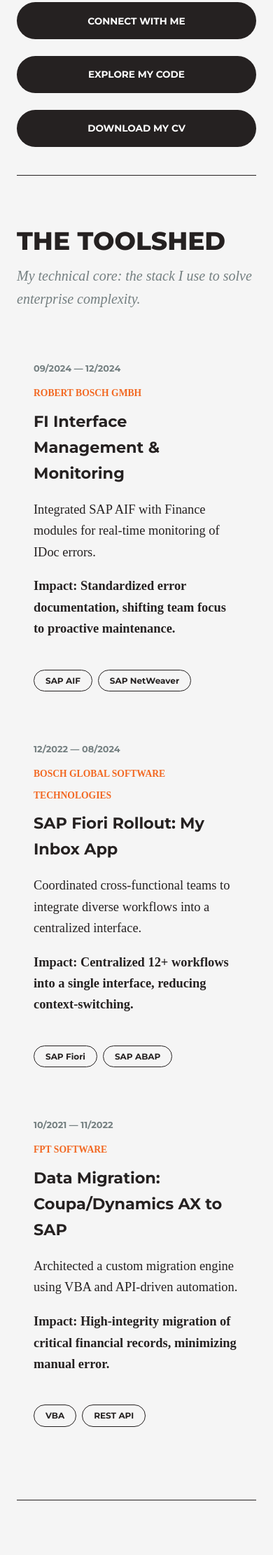
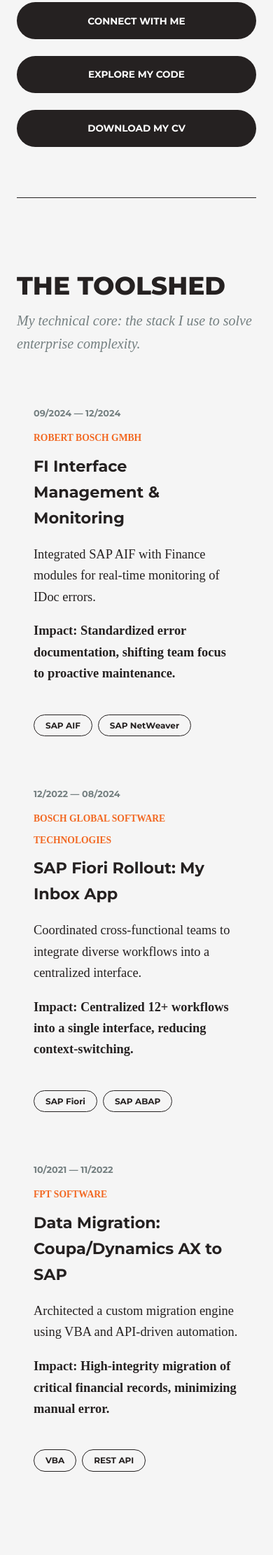
Before and after one commit to huongntn/portfolio-website, a Jekyll site: the page built from index.html, in a window 390 px wide. Shown: the part 1076-3298 px from the top of the page at 70% size. Built offline with Jekyll 4.4.1, drawn with Linux system fonts in a browser that asks for light colours; some web fonts are replaced.

Commit message:
Update style.css

```diff
--- a/assets/css/style.css
+++ b/assets/css/style.css
@@ -76,9 +76,10 @@
   .hero-wrapper { flex-direction: column; text-align: center; gap: 1.5rem !important; margin-bottom: 1.5rem !important;}
   .hero-text { text-align: center; }
   .hero-text p { margin-bottom: 1rem !important; }
-  .hero-buttons { flex-direction: column; align-items: center; margin-top: 1rem !important; gap: 0.5rem !important; }
+  .hero-buttons { flex-direction: column; align-items: center; margin-top: 1rem !important; margin-bottom: 0; gap: 0.5rem !important; }
   .hero-profile { order: -1 !important; }
   .btn-dark { width: 100%; margin: 0.5rem 0 !important; }
+  hr { margin: 2rem 0; }
   .nav-wrapper { flex-direction: column; gap: 1rem; }
   footer .container > div { flex-direction: column !important; text-align: center; gap: 1.5rem; }
   .project-card { flex-direction: column; gap: 0.5rem; }
```
